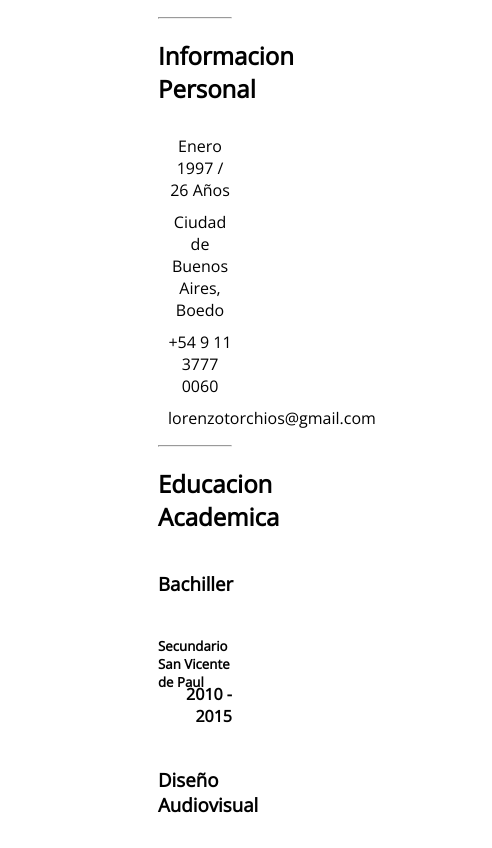
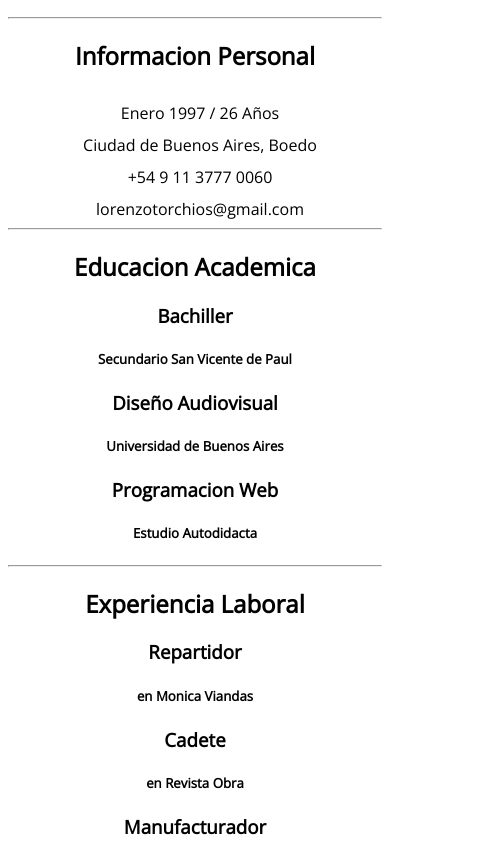
Before and after one commit to lorenzotorchi0/resume, a plain HTML site: page index.html in a window 390 px wide. Shown: the part 186-1034 px from the top of the page, 492 px wide, since content can reach past the window. Drawn offline with nearby package versions, Linux system fonts and the light colour scheme.

Commit message:
Mobile Responsive

```diff
--- a/index.html
+++ b/index.html
@@ -63,6 +63,9 @@
 </body>
 </html>
 <style>
+    *{
+        box-sizing: border-box;
+    }
     h1{
         font-size: 50px;
         letter-spacing: 15px;
@@ -95,4 +98,20 @@
     li{
         padding-top: 10px
     }
+    @media only screen and (max-width: 600px){
+        body{
+            padding: 0;
+        }
+    }
+    ul{
+        margin: 0;
+        margin-left: -30px
+    }
+    h3,h5{
+        display: inherit;
+        text-align: center;
+    }
+    h4,h6{
+        display: none;
+    }
 </style>
```
